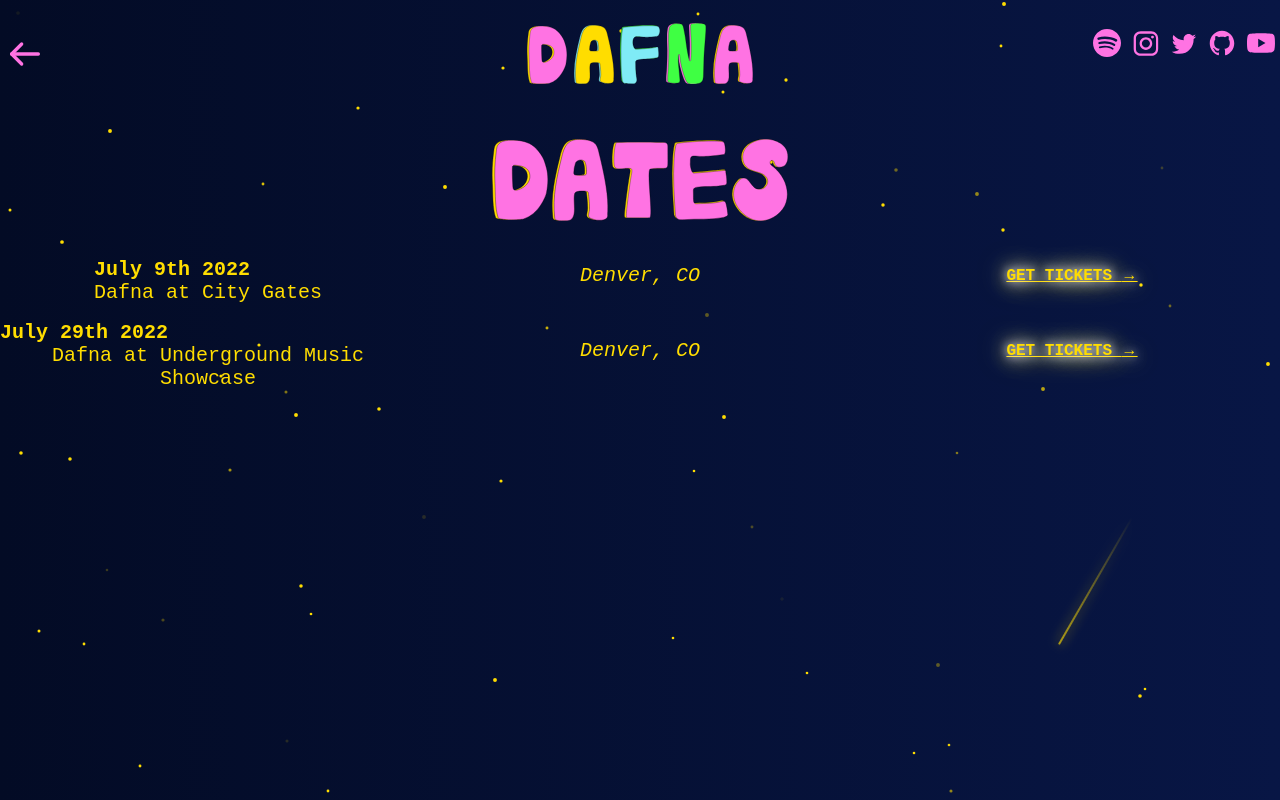
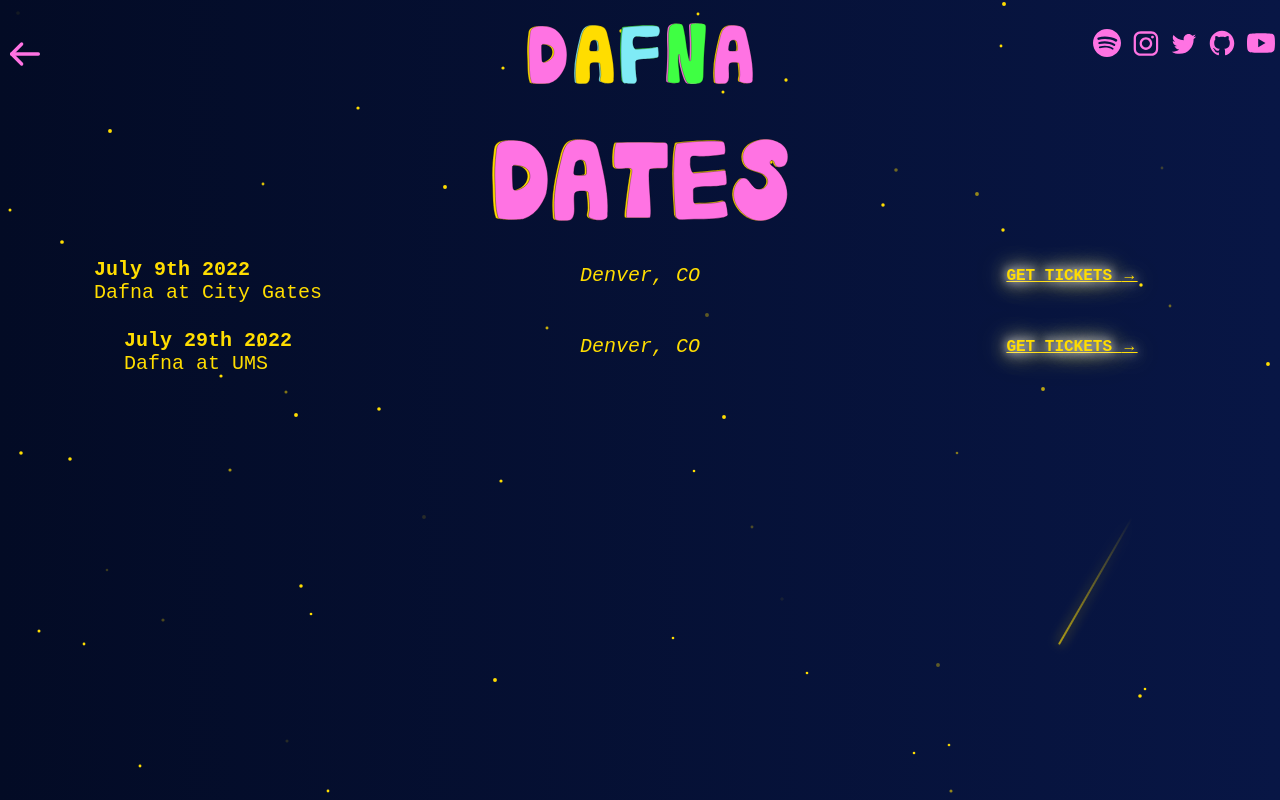
Before and after one commit to dafnamargalit/dafna-site, a React (Create React App) app: page /dates in a window 1280 px wide. Built offline with nearby package versions, Linux system fonts and the light colour scheme.

Commit message:
Update Dates.js

```diff
--- a/src/dates/Dates.js
+++ b/src/dates/Dates.js
@@ -17,7 +17,7 @@ const shows = [
         link: 'https://www.axs.com/events/427759/city-gates-still-woozy-goth-babe-hippo-campus-tickets'
     },
     {
-        title: 'Dafna at Underground Music Showcase',
+        title: 'Dafna at UMS',
         date: 'July 29th 2022',
         location: 'Denver, CO',
         link: 'https://www.undergroundmusicshowcase.com/'
```
